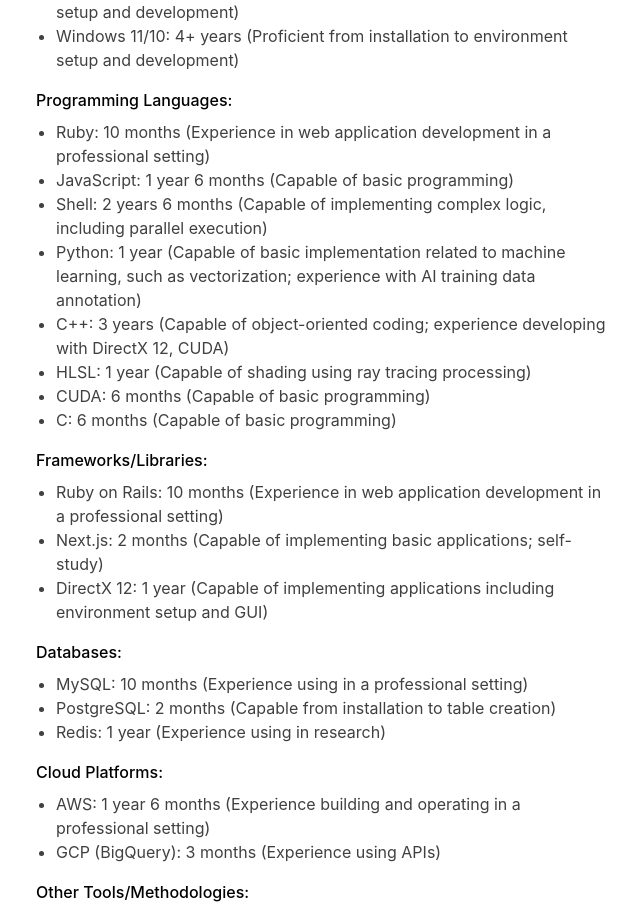
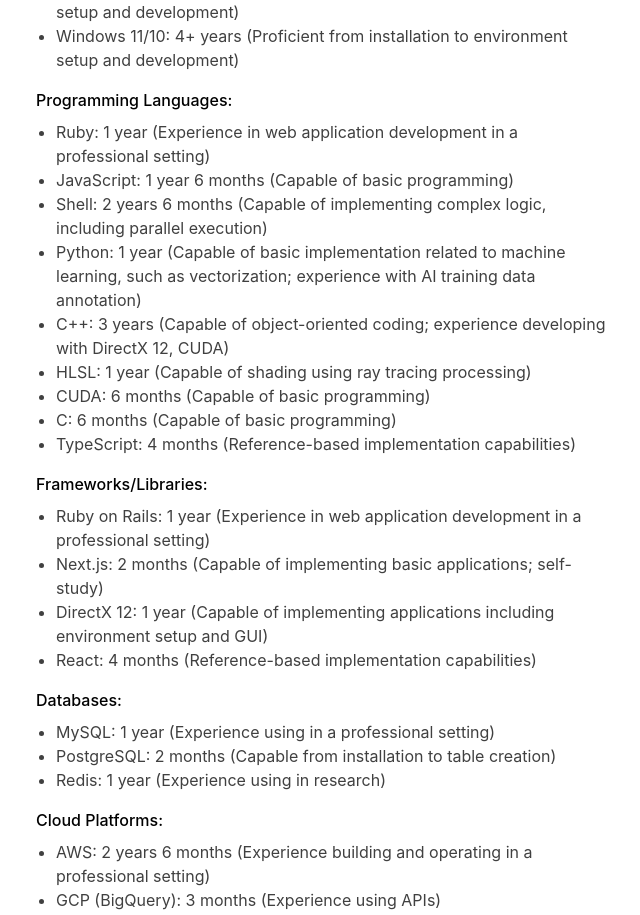
Before and after one commit to kei9o/nextjs-portfolio-blog, a Next.js app: page /portfolio in a window 1280 px wide. Shown: the part 620-1535 px from the top of the page, without its empty margins (316-956 px from the left). Built offline with nearby package versions, Linux system fonts and the light colour scheme.

Commit message:
docs: update portfolio page with recent experience and skills
modify last updated date and enhance skills section with accurate
experience durations and new skills to reflect current qualifications

```diff
--- a/app/portfolio/page.tsx
+++ b/app/portfolio/page.tsx
@@ -9,7 +9,7 @@
     <section>
       <h1 className='text-2xl font-semibold tracking-tighter'>Portfolio</h1>
       <p className='mb-6 text-sm text-neutral-500 dark:text-neutral-400'>
-        Last Updated: May 7, 2025
+        Last Updated: September 2, 2025
       </p>
 
       <div className='mb-8'>
@@ -47,7 +47,7 @@
         <h3 className='font-medium mb-2'>Programming Languages:</h3>
         <ul className='list-disc pl-5 mb-4 text-neutral-700 dark:text-neutral-300'>
           <li>
-            Ruby: 10 months (Experience in web application development in a
+            Ruby: 1 year (Experience in web application development in a
             professional setting)
           </li>
           <li>JavaScript: 1 year 6 months (Capable of basic programming)</li>
@@ -69,13 +69,16 @@
           </li>
           <li>CUDA: 6 months (Capable of basic programming)</li>
           <li>C: 6 months (Capable of basic programming)</li>
+          <li>
+            TypeScript: 4 months (Reference-based implementation capabilities)
+          </li>
         </ul>
 
         <h3 className='font-medium mb-2'>Frameworks/Libraries:</h3>
         <ul className='list-disc pl-5 mb-4 text-neutral-700 dark:text-neutral-300'>
           <li>
-            Ruby on Rails: 10 months (Experience in web application development
-            in a professional setting)
+            Ruby on Rails: 1 year (Experience in web application development in
+            a professional setting)
           </li>
           <li>
             Next.js: 2 months (Capable of implementing basic applications;
@@ -85,11 +88,12 @@
             DirectX 12: 1 year (Capable of implementing applications including
             environment setup and GUI)
           </li>
+          <li>React: 4 months (Reference-based implementation capabilities)</li>
         </ul>
 
         <h3 className='font-medium mb-2'>Databases:</h3>
         <ul className='list-disc pl-5 mb-4 text-neutral-700 dark:text-neutral-300'>
-          <li>MySQL: 10 months (Experience using in a professional setting)</li>
+          <li>MySQL: 1 year (Experience using in a professional setting)</li>
           <li>
             PostgreSQL: 2 months (Capable from installation to table creation)
           </li>
@@ -99,7 +103,7 @@
         <h3 className='font-medium mb-2'>Cloud Platforms:</h3>
         <ul className='list-disc pl-5 mb-4 text-neutral-700 dark:text-neutral-300'>
           <li>
-            AWS: 1 year 6 months (Experience building and operating in a
+            AWS: 2 years 6 months (Experience building and operating in a
             professional setting)
           </li>
           <li>GCP (BigQuery): 3 months (Experience using APIs)</li>
@@ -417,7 +421,11 @@
             March 2024: Completed Hokkaido University, Graduate School of
             Information Science and Technology
           </li>
-          <li>Major: Information science</li>
+          <li>
+            Major: Advanced communication technologies such as optical and
+            wireless communication, and multimedia information science including
+            AI and CG.
+          </li>
         </ul>
 
         <h2 className='text-lg font-medium mb-3'>Licenses & Certifications</h2>
@@ -426,6 +434,7 @@
             Regular Passenger Vehicle Driver's License (Class 1) (Acquired June
             2020)
           </li>
+          <li>TOEIC® Listening & Reading Test 725 points (July 2018)</li>
         </ul>
 
         <h2 className='text-lg font-medium mb-3'>Awards & Presentations</h2>
```
